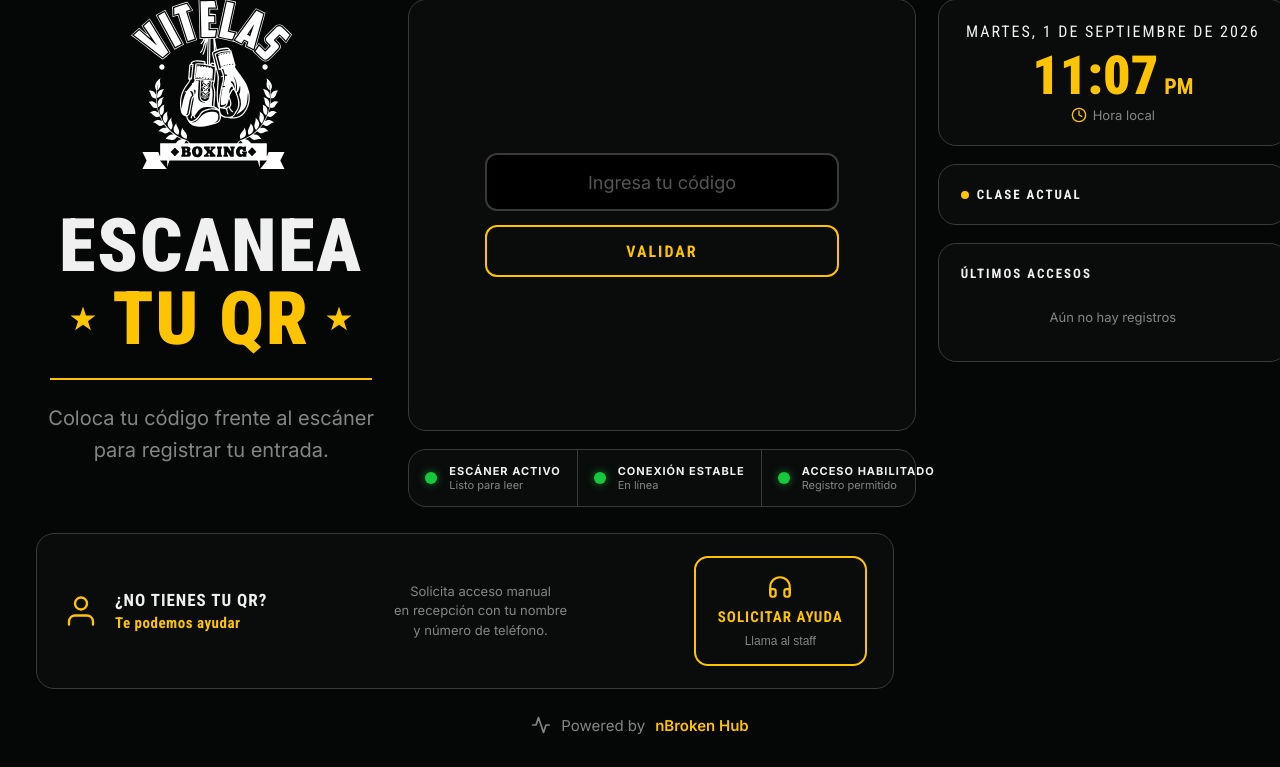
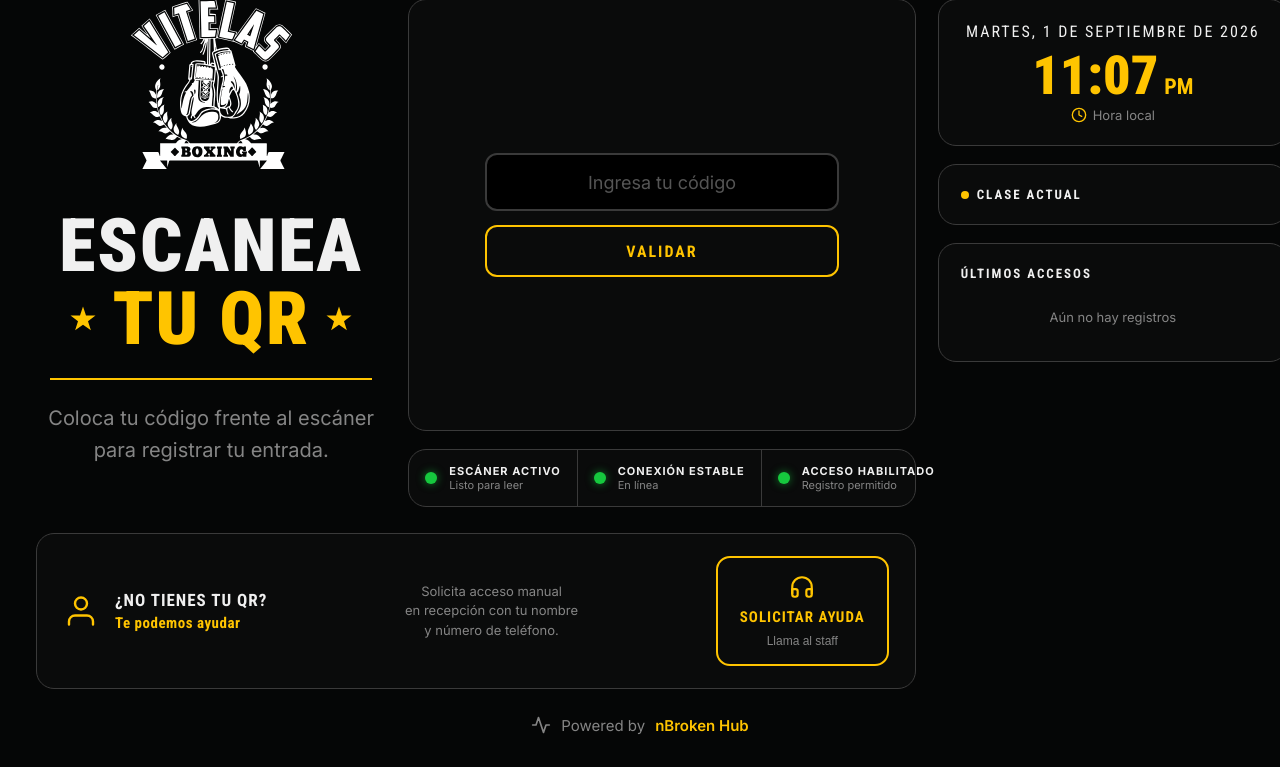
Before and after one commit to rulasflave/gym_portal, a Flask app: page /vitelas/kiosco/ in a window 1280 px wide. Shown: the part 33-800 px from the top of the page. Run offline with Flask 3, Linux system fonts and the light colour scheme; data that the repository does not hold is empty.

Commit message:
fix: alinear panel ayuda al ancho col1+col2+gap, cache v5

```diff
--- a/static/css/kiosk.css
+++ b/static/css/kiosk.css
@@ -141,7 +141,7 @@ body {
     grid-template-columns: auto 1fr auto;
     align-items: center;
     gap: 26px;
-    width: 71%;
+    width: calc(71% + 22px);
     margin: 26px 0 0 0;
 }
 
--- a/templates/kiosco/scanner.html
+++ b/templates/kiosco/scanner.html
@@ -7,7 +7,7 @@
     <link rel="preconnect" href="https://fonts.googleapis.com">
     <link rel="preconnect" href="https://fonts.gstatic.com" crossorigin>
     <link href="https://fonts.googleapis.com/css2?family=Roboto+Condensed:wght@400;700;900&family=Inter:wght@300;400;500;600;700&display=swap" rel="stylesheet">
-    <link rel="stylesheet" href="{{ url_for('static', filename='css/kiosk.css') }}?v=4">
+    <link rel="stylesheet" href="{{ url_for('static', filename='css/kiosk.css') }}?v=5">
 </head>
 <body>
     <div class="kiosk-page">
```
